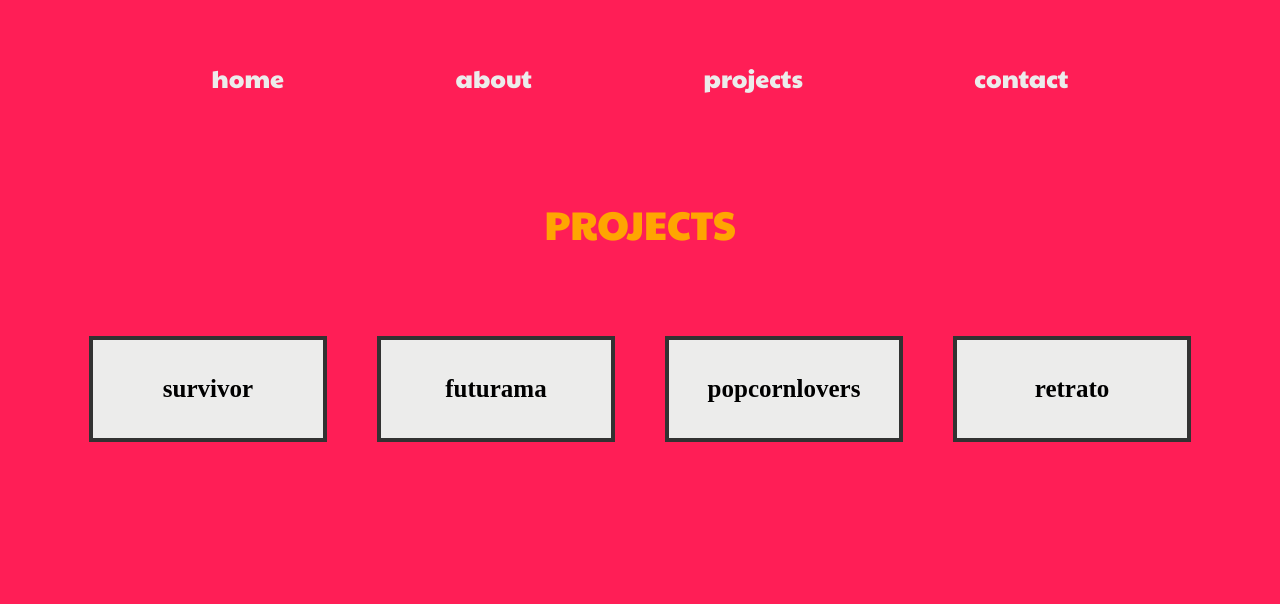
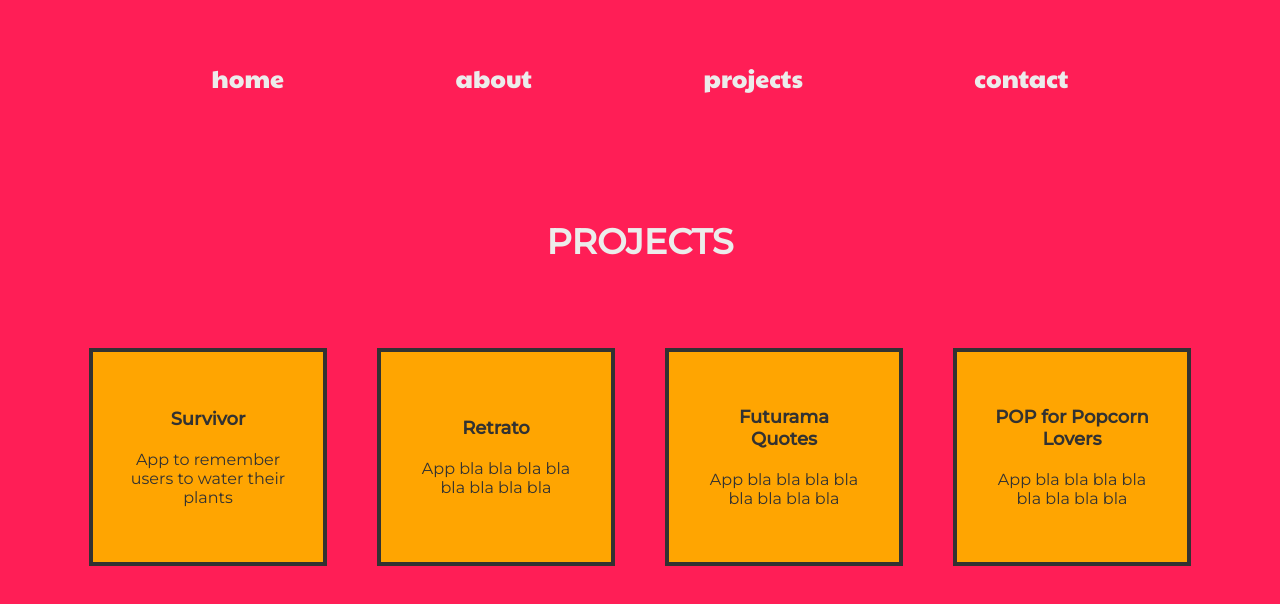
Before and after one commit to ingriddorioschulze/ingriddorioschulze.github.io, a React (Create React App) app: page /projects in a window 1280 px wide. Shown: the top 604 px of the page. Built offline with nearby package versions, Linux system fonts and the light colour scheme.

Commit message:
change styling

```diff
--- a/public/index.html
+++ b/public/index.html
@@ -4,7 +4,11 @@
     <meta charset="utf-8" />
     <link rel="icon" href="%PUBLIC_URL%/favicon.ico" />
     <link
-      href="https://fonts.googleapis.com/css2?family=Montserrat:wght@300;400;500&family=Paytone+One&display=swap"
+      href="https://fonts.googleapis.com/css2?family=Montserrat:wght@200;300;400;500&family=Paytone+One&display=swap"
+      rel="stylesheet"
+    />
+    <link
+      href="https://fonts.googleapis.com/css2?family=Bungee+Shade&display=swap"
       rel="stylesheet"
     />
     <meta name="viewport" content="width=device-width, initial-scale=1" />
--- a/src/GlobalStyles.js
+++ b/src/GlobalStyles.js
@@ -2,7 +2,6 @@
 
 const GlobalStyles = createGlobalStyle`
   body {
-    min-width: 100%;
     padding: 0;
     margin: 0;
     box-sizing: border-box;
--- a/src/pages/About.jsx
+++ b/src/pages/About.jsx
@@ -7,31 +7,37 @@
   flex-direction: column;
   justify-content: center;
   align-items: center;
+  padding-top: 25px;
 
   .title {
-    font-family: 'Paytone One';
-    font-size: 40px;
+    font-family: 'Montserrat';
+    font-weight: 700;
+    font-size: 35px;
     padding: 40px;
-    color: ${({ theme }) => theme.colors.webOrange};
+    color: ${({ theme }) => theme.colors.desertStorm};
   }
 
   .text {
+    width: 600px;
     font-family: 'Montserrat';
-    font-weight: 500;
-    font-size: 20px;
+    font-weight: 400;
+    font-size: 18px;
     text-align: center;
     padding: 40px 200px 20px 200px;
-    color: ${({ theme }) => theme.colors.webOrange};
+    color: ${({ theme }) => theme.colors.desertStorm};
   }
 
   .me {
     width: 200px;
     height: 200px;
     border-radius: 120px;
-    border: 4px dotted #323232;
+    border: 4px dotted #ececeb;
     object-fit: cover;
     object-position: center;
     padding: 10px;
+    :hover {
+      border: 4px dotted #323232;
+    }
   }
 `
 //#endregion
--- a/src/pages/Contact.jsx
+++ b/src/pages/Contact.jsx
@@ -6,25 +6,30 @@
   flex-direction: column;
   justify-content: center;
   align-items: center;
+  padding-top: 25px;
 
   .title {
-    font-family: 'Sunflower';
-    font-size: 28px;
-    padding: 10px;
+    font-family: 'Montserrat';
+    font-weight: 700;
+    font-size: 35px;
+    padding: 40px;
+    color: ${({ theme }) => theme.colors.desertStorm};
   }
 
   .text {
     font-family: 'Montserrat';
-    font-size: 20px;
+    font-weight: 400;
+    font-size: 18px;
     text-align: center;
-    padding: 20px 45px 20px 45px;
+    padding: 40px 200px 20px 200px;
+    color: ${({ theme }) => theme.colors.desertStorm};
   }
 `
 
 function Contact() {
   return (
     <Container>
-      <div className="title">contact</div>
+      <div className="title">CONTACT</div>
       <div className="text"></div>
     </Container>
   )
--- a/src/pages/Home.jsx
+++ b/src/pages/Home.jsx
@@ -6,22 +6,25 @@
   flex-direction: column;
   justify-content: center;
   align-items: center;
-  margin-top: 80px;
+  padding-top: 100px;
 
   .name {
-    font-family: 'Paytone One';
+    width: 600px;
+    font-family: 'Montserrat';
+    font-weight: 700;
     font-size: 10rem;
     padding: 10px;
-    color: ${({ theme }) => theme.colors.webOrange};
+    color: ${({ theme }) => theme.colors.desertStorm};
     text-align: center;
   }
 
   .description {
+    width: 600px;
     font-family: 'Montserrat';
     font-weight: 500;
-    font-size: 20px;
-    padding: 2px 250px 2px 250px;
-    color: ${({ theme }) => theme.colors.webOrange};
+    font-size: 18px;
+    padding: 4px;
+    color: ${({ theme }) => theme.colors.desertStorm};
     text-align: center;
     line-height: 30px;
   }
@@ -34,7 +37,7 @@
       <div className="description">a feminin name, from Old Norse: Ingvi</div>
       <div className="description">
         1. Paulista based in Berlin; 2. Frontend Engineer and Graphic Designer;
-        3. Mother of plants; 4. Popcorn lover 5. Craftswoman.
+        3. Mother of plants; 4. Popcorn lover; 5. Craftswoman.
       </div>
     </Container>
   )
--- a/src/pages/Projects.jsx
+++ b/src/pages/Projects.jsx
@@ -6,19 +6,23 @@
   flex-direction: column;
   justify-content: center;
   align-items: center;
+  padding-top: 25px;
 
   .title {
-    font-family: 'Paytone One';
-    font-size: 40px;
+    font-family: 'Montserrat';
+    font-weight: 700;
+    font-size: 35px;
     padding: 40px;
-    color: ${({ theme }) => theme.colors.webOrange};
+    color: ${({ theme }) => theme.colors.desertStorm};
   }
 
   .text {
     font-family: 'Montserrat';
-    font-size: 20px;
+    font-weight: 400;
+    font-size: 18px;
     text-align: center;
-    padding: 20px 45px 20px 45px;
+    padding: 40px 200px 20px 200px;
+    color: ${({ theme }) => theme.colors.mineShaft};
   }
 
   .card-container {
@@ -28,15 +32,30 @@
     padding: 20px;
   }
 
+  .project-link {
+    font-family: 'Montserrat';
+    font-weight: 400;
+    text-align: center;
+    text-decoration: none;
+    font-size: 15px;
+    color: #323232;
+    cursor: pointer;
+  }
+
   .card {
     display: flex;
     flex-direction: column;
     align-items: center;
+    justify-content: center;
     width: 180px;
-    background: #ececeb;
+    height: 160px;
+    background: #ffa501;
     padding: 25px;
     margin: 25px;
     border: solid 4px #323232;
+    :hover {
+      border: solid 5px #323232;
+    }
   }
 
   .img {
@@ -49,8 +68,14 @@
   }
 
   .name {
-    font-size: 25px;
+    font-size: 18px;
     font-weight: bold;
+    margin: 10px;
+    text-align: center;
+  }
+
+  .description {
+    font-size: 16px;
     margin: 10px;
     text-align: center;
   }
@@ -61,18 +86,53 @@
     <Container>
       <div className="title">PROJECTS</div>
       <div className="card-container">
+        <a
+          class="project-link"
+          href="https://github.com/ingriddorioschulze/survivor"
+        >
           <div className="card">
-          <div className="name">survivor</div>
+            <div className="name">Survivor</div>
+            <div className="description">
+              App to remember users to water their plants
             </div>
+          </div>
+        </a>
+
+        <a
+          class="project-link"
+          href="https://github.com/ingriddorioschulze/retrato"
+        >
           <div className="card">
-          <div className="name">futurama</div>
+            <div className="name">Retrato</div>
+            <div className="description">
+              App bla bla bla bla bla bla bla bla
             </div>
+          </div>
+        </a>
+
+        <a
+          class="project-link"
+          href="https://github.com/ingriddorioschulze/futurama-quotes"
+        >
           <div className="card">
-          <div className="name">popcornlovers</div>
+            <div className="name">Futurama Quotes</div>
+            <div className="description">
+              App bla bla bla bla bla bla bla bla
             </div>
+          </div>
+        </a>
+
+        <a
+          class="project-link"
+          href="https://github.com/ingriddorioschulze/popforpopcornlovers"
+        >
           <div className="card">
-          <div className="name">retrato</div>
+            <div className="name">POP for Popcorn Lovers</div>
+            <div className="description">
+              App bla bla bla bla bla bla bla bla
             </div>
+          </div>
+        </a>
       </div>
     </Container>
   )
--- a/src/theme.js
+++ b/src/theme.js
@@ -2,7 +2,6 @@
   colors: {
     mineShaft: '#323232',
     radicalRed: '#FF1E56',
-    pumpkin: '#FF7315',
     desertStorm: '#ECECEB',
     webOrange: '#FFA501',
   },
```
Lines whose indentation alone changed are shown as unchanged.
